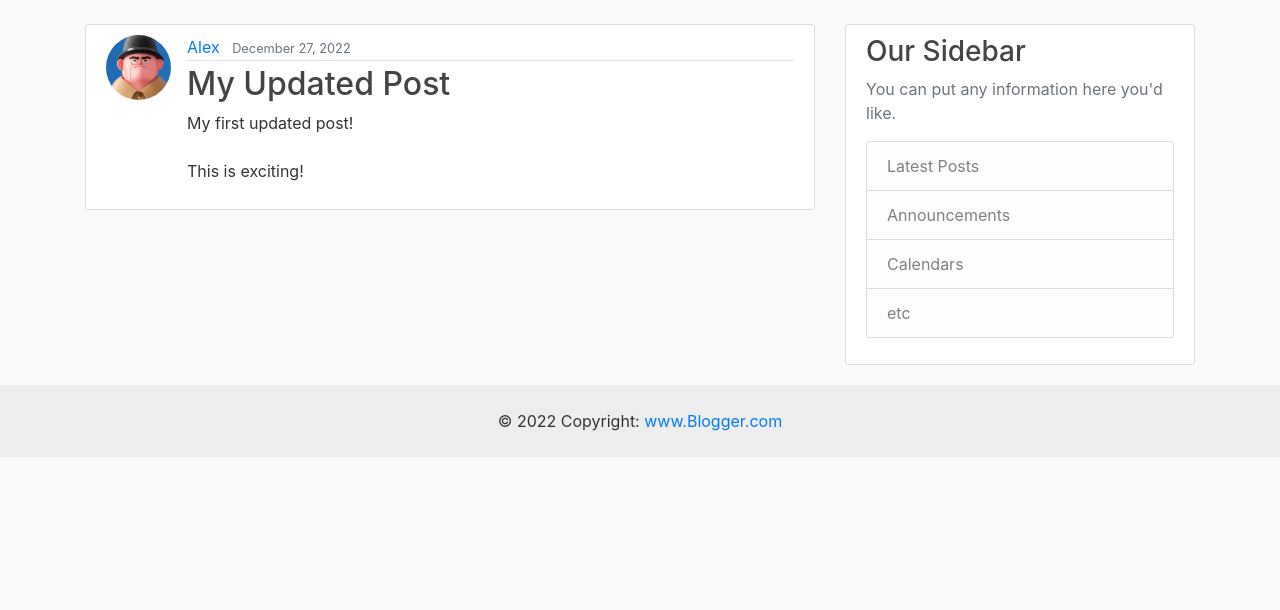
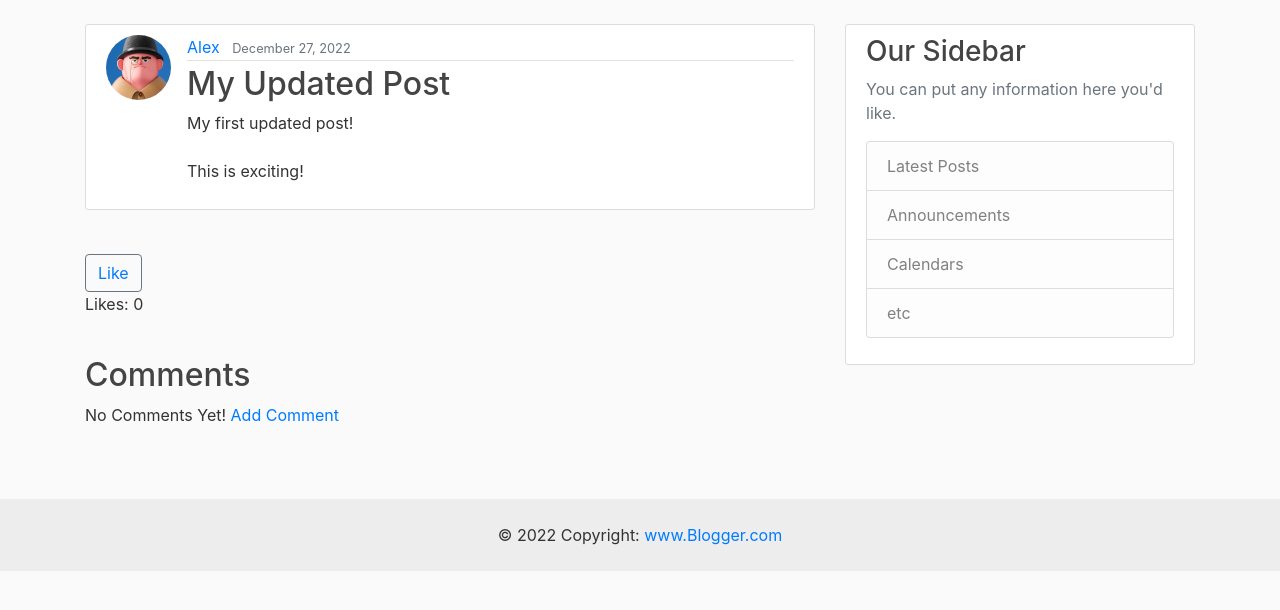
Before and after one commit to sahadesign/django_project, a Django app: page /post/6/ in a window 1280 px wide. Shown: the part 56-666 px from the top of the page. Run offline with Django 3.2, Linux system fonts and the light colour scheme; data comes from the database, SQL or seed files in the repository; both versions use the stored data as it was after the commit; some libraries are stand-ins or nearby versions.

Commit message:
Commit Changes

```diff
--- a/blog/admin.py
+++ b/blog/admin.py
@@ -1,4 +1,6 @@
 from django.contrib import admin
-from .models import Post
+from .models import Post, Comment, Like
 
 admin.site.register(Post)
+admin.site.register(Comment)
+admin.site.register(Like)
--- a/blog/models.py
+++ b/blog/models.py
@@ -9,8 +9,27 @@ class Post(models.Model):
     date_posted = models.DateTimeField(default=timezone.now)
     author = models.ForeignKey(User, on_delete=models.CASCADE)
 
+    def total_likes(self):
+        return self.likes.count()
+
     def __str__(self):
         return self.title
 
     def get_absolute_url(self):
         return reverse('post-detail', kwargs={'pk': self.pk})
+
+class Like(models.Model):
+    user = models.ForeignKey(User, on_delete=models.CASCADE)
+    post = models.ForeignKey(Post, on_delete=models.CASCADE, related_name='likes')
+    created_at = models.DateTimeField(auto_now_add=True)
+
+class Comment(models.Model):
+    post = models.ForeignKey(Post, related_name='comments', on_delete=models.CASCADE)
+    name = models.CharField(max_length=80)
+    email = models.EmailField()
+    body = models.TextField()
+    created_on = models.DateTimeField(auto_now_add=True)
+    active = models.BooleanField(default=False)
+
+    def __str__(self):
+        return '%s - %s' % (self.post.title, self.name)
--- a/blog/templates/blog/base.html
+++ b/blog/templates/blog/base.html
@@ -57,6 +57,7 @@
             {% endfor %}
           {% endif %}
           {% block content %}{% endblock %}
+          <br>
         </div>
         <div class="col-md-4">
           <div class="content-section">
--- a/blog/templates/blog/post_detail.html
+++ b/blog/templates/blog/post_detail.html
@@ -17,4 +17,33 @@
         <p class="article-content">{{ object.content }}</p>
         </div>
     </article>
+    <br>
+    <Button class="btn btn-outline-secondary">
+        <a href="{% url 'like_post' post.id %}">Like</a>
+    </Button>
+    <p>Likes: {{ object.total_likes }}</p>
+    <br>
+    <!--COMMENTS-->
+    <div>
+        <h2>Comments</h2>
+        {% if not post.comments.all %}
+            <div>
+                No Comments Yet! <a href="#"> Add Comment </a>
+                <br>
+            </div>
+        {% else %}
+        <a href="#"> Add Comment </a>
+            <br>
+            {% for comment in post.comments.all %}
+            <strong>
+                {{ comment.name }} -
+                {{ comment.created_on }}
+            </strong>
+            <br>
+                {{ comment.body }}
+            {% endfor %}
+        {% endif %}
+        <br>
+    </div>
+    <br>
 {% endblock content %}
--- a/blog/urls.py
+++ b/blog/urls.py
@@ -5,7 +5,8 @@ from .views import (
     PostCreateView,
     PostUpdateView,
     PostDeleteView,
-    UserPostListView
+    UserPostListView,
+    PostCommentView,
 )
 from . import views
 
@@ -17,4 +18,7 @@ urlpatterns = [
     path('post/<int:pk>/update/', PostUpdateView.as_view(), name='post-update'),
     path('post/<int:pk>/delete/', PostDeleteView.as_view(), name='post-delete'),
     path('about/', views.about, name='blog-about'),
+    path('post/<int:pk>/comment/', PostCommentView.as_view(), name='add-comment'),
+    path('like/<int:post_id>/', views.like_post, name='like_post'),
+
 ]
--- a/blog/views.py
+++ b/blog/views.py
@@ -1,6 +1,9 @@
-from django.shortcuts import render, get_object_or_404
+
+from django.shortcuts import render, get_object_or_404, redirect
 from django.contrib.auth.mixins import LoginRequiredMixin, UserPassesTestMixin
 from django.contrib.auth.models import User
+from django.http import HttpResponseRedirect
+from django.urls import reverse
 from django.views.generic import (
     ListView,
     DetailView,
@@ -8,7 +11,7 @@ from django.views.generic import (
     UpdateView,
     DeleteView,
 )
-from .models import Post
+from .models import Post, Comment, Like
 
 def home(request):
     context = {
@@ -36,6 +39,11 @@ class UserPostListView(ListView):
 class PostDetailView(DetailView):
     model = Post
 
+    def get_context_data(self, **kwargs):
+        context = super().get_context_data(**kwargs)
+        context['likes_count'] = Like.objects.filter(post=self.object).count()
+        return context
+
 class PostCreateView(LoginRequiredMixin, CreateView):
     model = Post
     fields = ['title', 'content']
@@ -43,6 +51,18 @@ class PostCreateView(LoginRequiredMixin, CreateView):
     def form_valid(self, form):
         form.instance.author = self.request.user
         return super().form_valid(form)
+
+class PostCommentView(LoginRequiredMixin, CreateView):
+    model = Comment
+    template_name = 'add_comment.html'
+    fields = '__all__'
+
+def like_post(request, post_id):
+    post = get_object_or_404(Post, id=post_id)
+    like, created = Like.objects.get_or_create(user=request.user, post=post)
+    if not created:
+        like.delete()
+    return HttpResponseRedirect(reverse('post-detail', args=[post.id]))
 
 class PostUpdateView(LoginRequiredMixin, UserPassesTestMixin, UpdateView):
     model = Post
```
Also changed, not shown: blog/forms.py (added, +7 -0 lines), blog/templates/blog/add_comment.html (added, +16 -0 lines), blog/migrations/0002_comment.py (added), blog/migrations/0003_auto_20230120_0801.py (added), blog/migrations/0004_blogpost.py (added), blog/migrations/0005_delete_blogpost.py (added), blog/migrations/0006_post_likes.py (added), blog/migrations/0007_auto_20230120_1341.py (added), db.sqlite3, media/profile_pics/jk.jpg (added).
